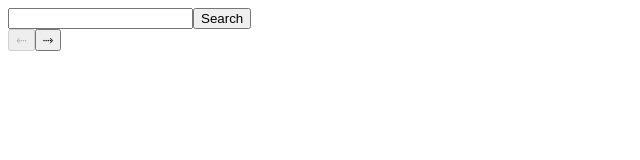
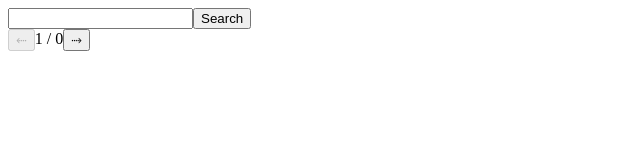
Before and after one commit to apecaves/artist-search, a React app: page / in a window 1280 px wide. Shown: the top 160 px of the page, without its empty margins (0-640 px from the left). Built offline with nearby package versions, Linux system fonts and the light colour scheme.

Commit message:
turned our Buttons to be part of our Paging comp and brought Paging into HomePage

```diff
--- a/src/components/HomePage/HomePage.js
+++ b/src/components/HomePage/HomePage.js
@@ -1,13 +1,14 @@
 import React, { Component } from 'react';
 import { getArtists } from '../../services/musicBrainsApi';
 import Artists from '../Artists/Artists';
+import Paging from '../Paging';
 
 export default class HomePage extends Component {
   state = {
     text: '',
     artists: [],
     page: 1,
-    totalPages: ''
+    totalPages: 0
   };
 
   handleChange = ({ target }) => {
@@ -18,25 +19,22 @@ export default class HomePage extends Component {
     const { text, page } = this.state;
     event.preventDefault();
     return getArtists(text, page)
-      .then(({ artists }) => {
-        this.setState({ artists, page: 1 });
+      .then(({ artists, count }) => {
+        this.setState({ artists, page: 1, totalPages: Math.ceil(count / 10) });
       });
   };
 
-  handlePageChange = (operator) => {
+  handlePageChange = operator => {
     const { text, page } = this.state;
     this.setState({ page: Number.parseInt(page + operator) });
     return getArtists(text, page + operator)
       .then(({ artists, count }) => {
-        this.setState({
-          artists: artists,
-          totalPages: Math.ceil(count / 10)
-        });
+        this.setState({ artists, totalPages: Math.ceil(count / 10) });
       });
   };
 
   render() {
-    const { text, artists, totalPages } = this.state;
+    const { text, artists, totalPages, page } = this.state;
 
     return (
       <>
@@ -49,9 +47,7 @@ export default class HomePage extends Component {
           />
           <button>Search</button>
         </form>
-        <button onClick={() => this.handlePageChange(-1)} disabled={this.state.page === 1}>⬸</button>
-        <button onClick={() => this.handlePageChange(1)} disabled={this.state.page === totalPages}>⤑</button>
-
+        <Paging handlePageChange={this.handlePageChange} totalPages={totalPages} page={page}/>
         <Artists artistList={artists} />
       </>
     );
```
